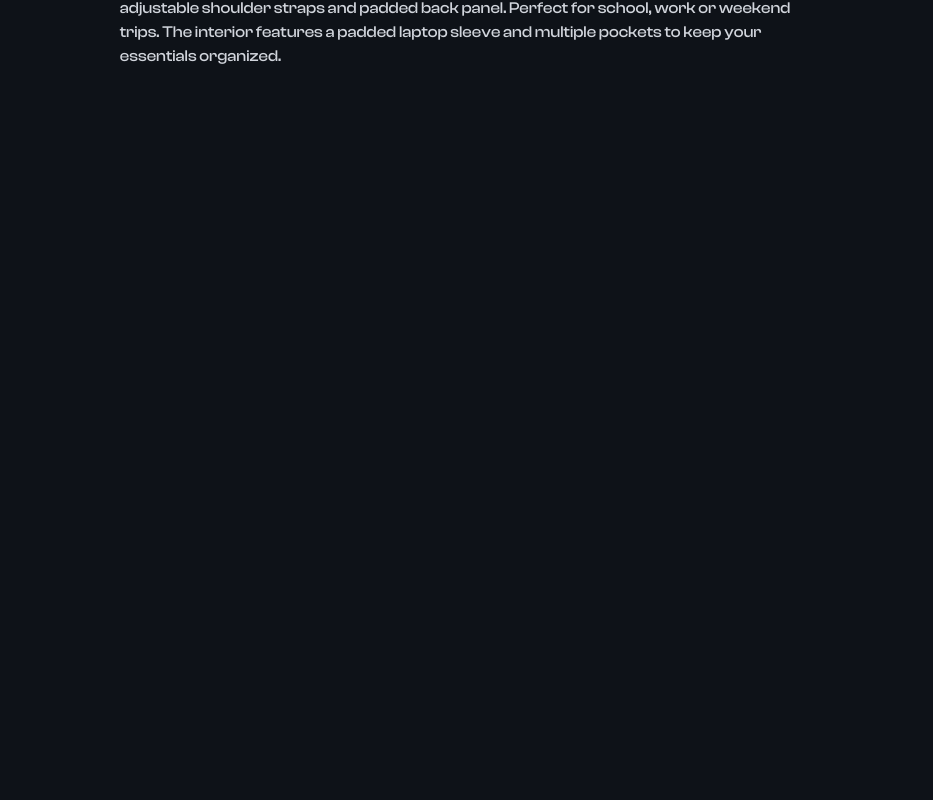
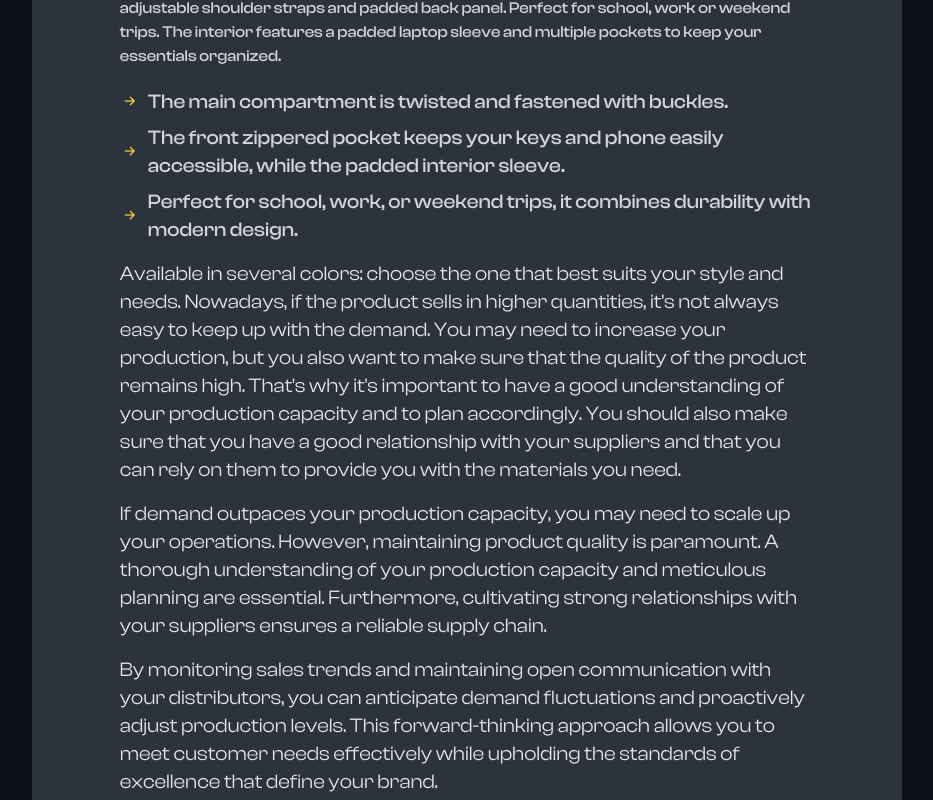
Before and after one commit to Jisap/nextjs16-uilab, a Next.js app: page /Pages/Shop/1 in a window 1280 px wide. Shown: the part 1180-1980 px from the top of the page, without its empty margins (173-1106 px from the left). Before the commit the page ends 1416 px from the top, so only its background shows below. Built offline with nearby package versions, Linux system fonts and the light colour scheme; a web font is replaced by a local one.

Commit message:
feat: implement dynamic product details page for shop items

```diff
--- a/app/Pages/Shop/[id]/page.tsx
+++ b/app/Pages/Shop/[id]/page.tsx
@@ -118,7 +118,7 @@ const ShopDetails = () => {
           </div>
         </div>
 
-        <div className='mt-10 bg-[#2d33c] rounded-2xl p-10 lg:p-22'>
+        <div className='mt-10 bg-[#2d333c] rounded-2xl p-10 lg:p-22'>
           <h2 className='clash-font text-3xl lg:text-5xl font-bold text-gray-300'>
             Description
           </h2>
@@ -127,6 +127,54 @@ const ShopDetails = () => {
             Soft rubberized backpack available in serveral colors. Features a front zip compartment, adjustable shoulder straps and padded back panel.
             Perfect for school, work or weekend trips. The interior features a padded laptop sleeve and multiple pockets to keep your essentials organized.
           </p>
+
+          <div className='product-list mt-5 space-y-2'>
+            <li className='flex items-center gap-2 text-gray-300 text-xl clash-font font-medium'>
+              <i className='bi bi-arrow-right-short text-prim text-xl'></i>
+              The main compartment is twisted and fastened with buckles.
+            </li>
+
+            <li className='flex items-center gap-2 text-gray-300 text-xl clash-font font-medium'>
+              <i className='bi bi-arrow-right-short text-prim text-xl'></i>
+              The front zippered pocket keeps your keys and phone easily accessible, while the padded interior sleeve.
+            </li>
+
+            <li className='flex items-center gap-2 text-gray-300 text-xl clash-font font-medium'>
+              <i className='bi bi-arrow-right-short text-prim text-xl'></i>
+              Perfect for school, work, or weekend trips, it combines durability with modern design.
+            </li>
+          </div>
+
+          <p className='text-xl clash-font text-gray-200 mt-4'>
+            Available in several colors: choose the one that best suits your style and needs. Nowadays, if
+            the product sells in higher quantities, it's not always easy to keep up with the demand.
+            You may need to increase your production, but you also want to make sure that the quality of the
+            product remains high. That's why it's important to have a good understanding of your production
+            capacity and to plan accordingly. You should also make sure that you have a good relationship with
+            your suppliers and that you can rely on them to provide you with the materials you need.
+          </p>
+
+          <p className='text-xl clash-font text-gray-200 mt-4'>
+            If demand outpaces your production capacity, you may need to scale up your operations. However, maintaining
+            product quality is paramount. A thorough understanding of your production capacity and meticulous planning are essential.
+            Furthermore, cultivating strong relationships with your suppliers ensures a reliable supply chain.
+          </p>
+
+          <p className='text-xl clash-font text-gray-200 mt-4'>
+            By monitoring sales trends and maintaining open communication with your distributors, you can anticipate demand fluctuations
+            and proactively adjust production levels. This forward-thinking approach allows you to meet customer needs effectively
+            while upholding the standards of excellence that define your brand.
+          </p>
+        </div>
+
+        <div className='mt-5 py-10'>
+          <div className='flex flex-wrap justify-between items-center gap-5'>
+            <div className='title'>
+              <h1 className='clash-font font-semibold text-5xl md:text-6xl'>
+                Related Products
+              </h1>
+            </div>
+          </div>
         </div>
       </div>
     </>
```
